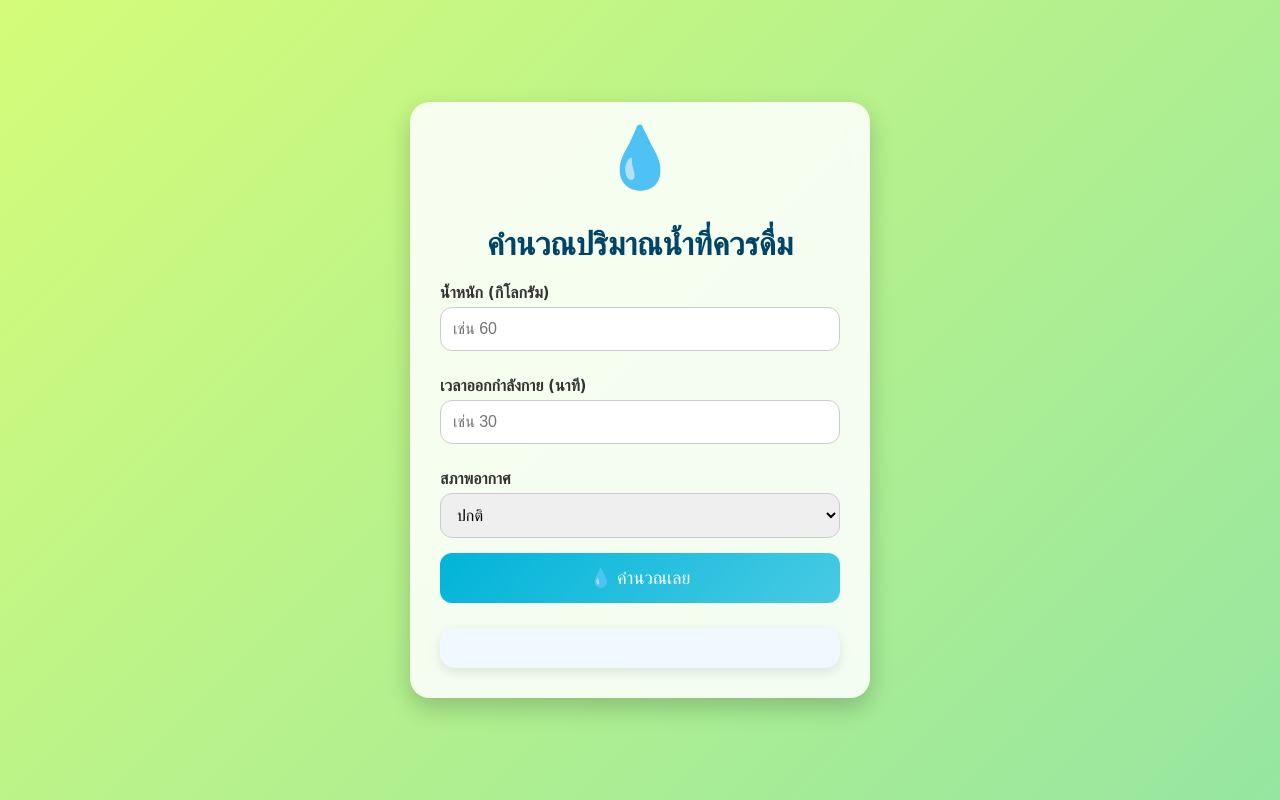
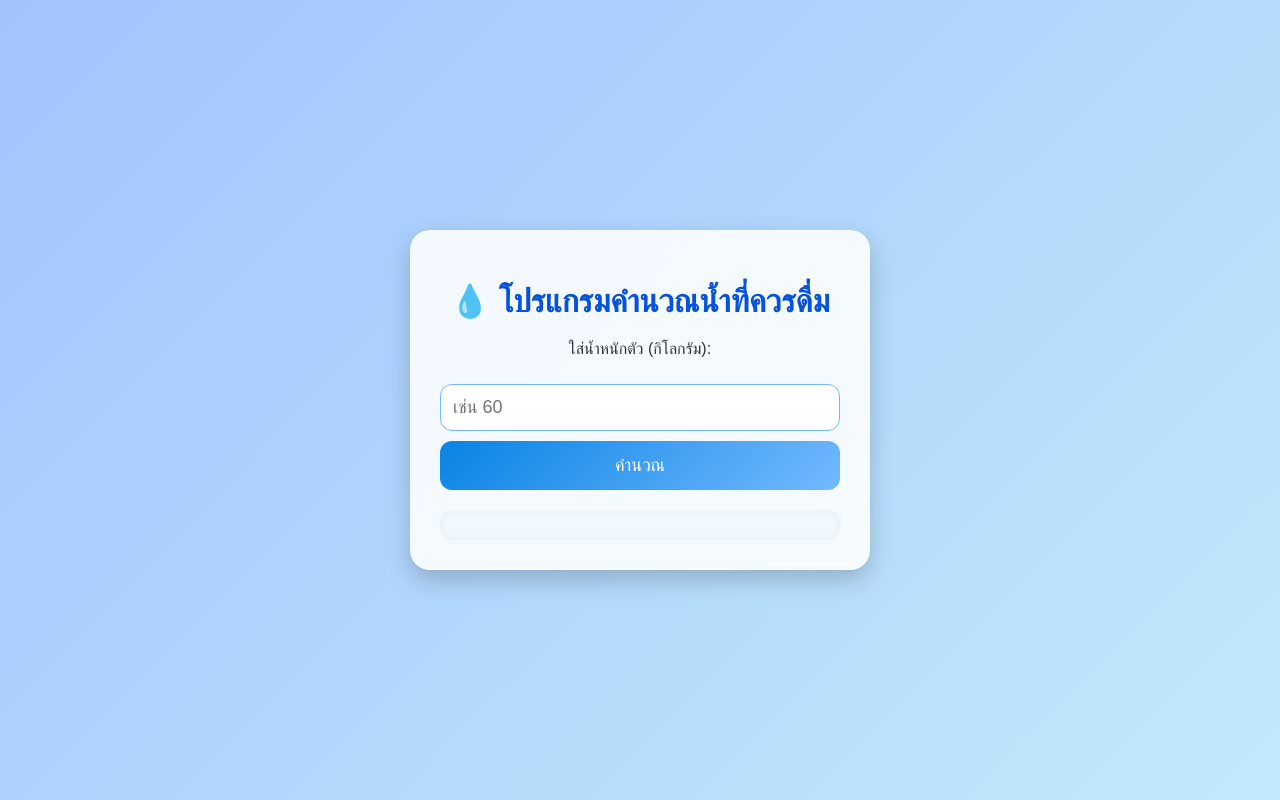
Before and after one commit to panyajeng04-max/--1, a plain HTML site: page index.html in a window 1280 px wide. Drawn offline with Linux system fonts and the light colour scheme.

Commit message:
คำนวณน้ำ index.html

```diff
--- a/index.html
+++ b/index.html
@@ -5,8 +5,8 @@
   <title>โปรแกรมคำนวณปริมาณน้ำที่ควรดื่ม</title>
   <style>
     body {
-      font-family: "Prompt", Tahoma, sans-serif;
-      background: linear-gradient(135deg, #d4fc79, #96e6a1);
+      font-family: "Prompt", sans-serif;
+      background: linear-gradient(135deg, #a1c4fd, #c2e9fb);
       display: flex;
       justify-content: center;
       align-items: center;
@@ -14,63 +14,47 @@
       margin: 0;
     }
 
-    .container {
+    .card {
       background: #ffffffdd;
+      padding: 30px;
       border-radius: 20px;
-      padding: 30px;
       box-shadow: 0 10px 25px rgba(0, 0, 0, 0.2);
+      width: 400px;
       text-align: center;
-      width: 400px;
       backdrop-filter: blur(10px);
     }
 
-    .icon {
-      font-size: 60px;
-      margin-bottom: 15px;
-      color: #0077b6;
-      animation: float 2s infinite ease-in-out;
-    }
-
-    @keyframes float {
-      0% { transform: translateY(0); }
-      50% { transform: translateY(-10px); }
-      100% { transform: translateY(0); }
-    }
-
     h1 {
-      color: #004466;
+      color: #0652dd;
       margin-bottom: 20px;
     }
 
-    label {
-      display: block;
-      margin: 10px 0 5px;
-      text-align: left;
-      font-weight: bold;
+    p {
+      font-size: 16px;
       color: #333;
     }
 
-    input, select {
+    input {
+      font-size: 18px;
+      padding: 12px;
+      margin: 10px 0;
+      border-radius: 12px;
+      border: 1px solid #74b9ff;
       width: 100%;
-      padding: 12px;
-      border-radius: 12px;
-      border: 1px solid #ccc;
-      font-size: 16px;
-      margin-bottom: 15px;
       box-sizing: border-box;
       transition: 0.2s;
     }
 
-    input:focus, select:focus {
-      border-color: #00b4d8;
+    input:focus {
       outline: none;
-      box-shadow: 0 0 6px #90e0ef;
+      border-color: #0984e3;
+      box-shadow: 0 0 6px #74b9ff;
     }
 
     button {
       width: 100%;
       padding: 14px;
-      background: linear-gradient(135deg, #00b4d8, #48cae4);
+      background: linear-gradient(135deg, #0984e3, #74b9ff);
       border: none;
       border-radius: 12px;
       color: #fff;
@@ -80,75 +64,44 @@
     }
 
     button:hover {
-      background: linear-gradient(135deg, #0096c7, #00b4d8);
+      background: linear-gradient(135deg, #74b9ff, #0984e3);
       transform: scale(1.02);
     }
 
-    .result-card {
-      margin-top: 25px;
-      background: #f0f9ff;
-      border-radius: 15px;
-      padding: 20px;
-      font-size: 18px;
+    #result {
+      margin-top: 20px;
+      font-size: 20px;
       font-weight: bold;
-      color: #005f73;
-      box-shadow: 0 4px 12px rgba(0, 0, 0, 0.1);
-      animation: fadeIn 0.5s ease-in-out;
-    }
-
-    @keyframes fadeIn {
-      from { opacity: 0; transform: translateY(10px); }
-      to { opacity: 1; transform: translateY(0); }
+      color: #2d3436;
+      padding: 15px;
+      border-radius: 12px;
+      background: #f1f9ff;
+      box-shadow: inset 0 0 8px rgba(0, 0, 0, 0.05);
     }
   </style>
 </head>
 <body>
-  <div class="container">
-    <div class="icon">💧</div>
-    <h1>คำนวณปริมาณน้ำที่ควรดื่ม</h1>
-
-    <label for="weight">น้ำหนัก (กิโลกรัม)</label>
+  <div class="card">
+    <h1>💧 โปรแกรมคำนวณน้ำที่ควรดื่ม</h1>
+    <p>ใส่น้ำหนักตัว (กิโลกรัม):</p>
     <input type="number" id="weight" placeholder="เช่น 60">
-
-    <label for="activity">เวลาออกกำลังกาย (นาที)</label>
-    <input type="number" id="activity" placeholder="เช่น 30">
-
-    <label for="climate">สภาพอากาศ</label>
-    <select id="climate">
-      <option value="normal">ปกติ</option>
-      <option value="hot">ร้อน</option>
-      <option value="cold">หนาว</option>
-    </select>
-
-    <button onclick="calculateWater()">💧 คำนวณเลย</button>
-
-    <div class="result-card" id="result"></div>
+    <button onclick="calculateWater()">คำนวณ</button>
+    <div id="result"></div>
   </div>
 
   <script>
     function calculateWater() {
-      const weight = parseFloat(document.getElementById('weight').value);
-      const activity = parseInt(document.getElementById('activity').value) || 0;
-      const climate = document.getElementById('climate').value;
+      const weight = document.getElementById("weight").value;
+      const resultDiv = document.getElementById("result");
 
-      if (!weight || weight <= 0) {
-        alert("กรุณากรอกน้ำหนักที่ถูกต้อง");
-        return;
+      if (weight > 0) {
+        const minWater = weight * 30; // ml
+        const maxWater = weight * 35; // ml
+        resultDiv.innerHTML =
+          `คุณควรดื่มน้ำประมาณ <br><span style="color:#0652dd; font-size:22px;">${(minWater/1000).toFixed(2)} – ${(maxWater/1000).toFixed(2)} ลิตร</span> ต่อวัน 💧`;
+      } else {
+        resultDiv.innerHTML = "⚠️ กรุณากรอกน้ำหนักที่ถูกต้อง";
       }
-
-      // คำนวณ
-      let baseMl = weight * 35;
-      const activityBlocks = Math.floor(activity / 30);
-      const activityMultiplier = 1 + (activityBlocks * 0.12);
-
-      let climateMultiplier = 1;
-      if (climate === "hot") climateMultiplier = 1.15;
-
-      let resultMl = baseMl * activityMultiplier * climateMultiplier;
-      resultMl = Math.round(resultMl / 10) * 10;
-
-      document.getElementById("result").innerHTML =
-        `คุณควรดื่มน้ำประมาณ <br><span style="font-size:22px;color:#0077b6;">${resultMl} ml</span> <br>หรือ <span style="font-size:22px;color:#0096c7;">${(resultMl/1000).toFixed(2)} ลิตร</span> ต่อวัน 💧`;
     }
   </script>
 </body>
```
